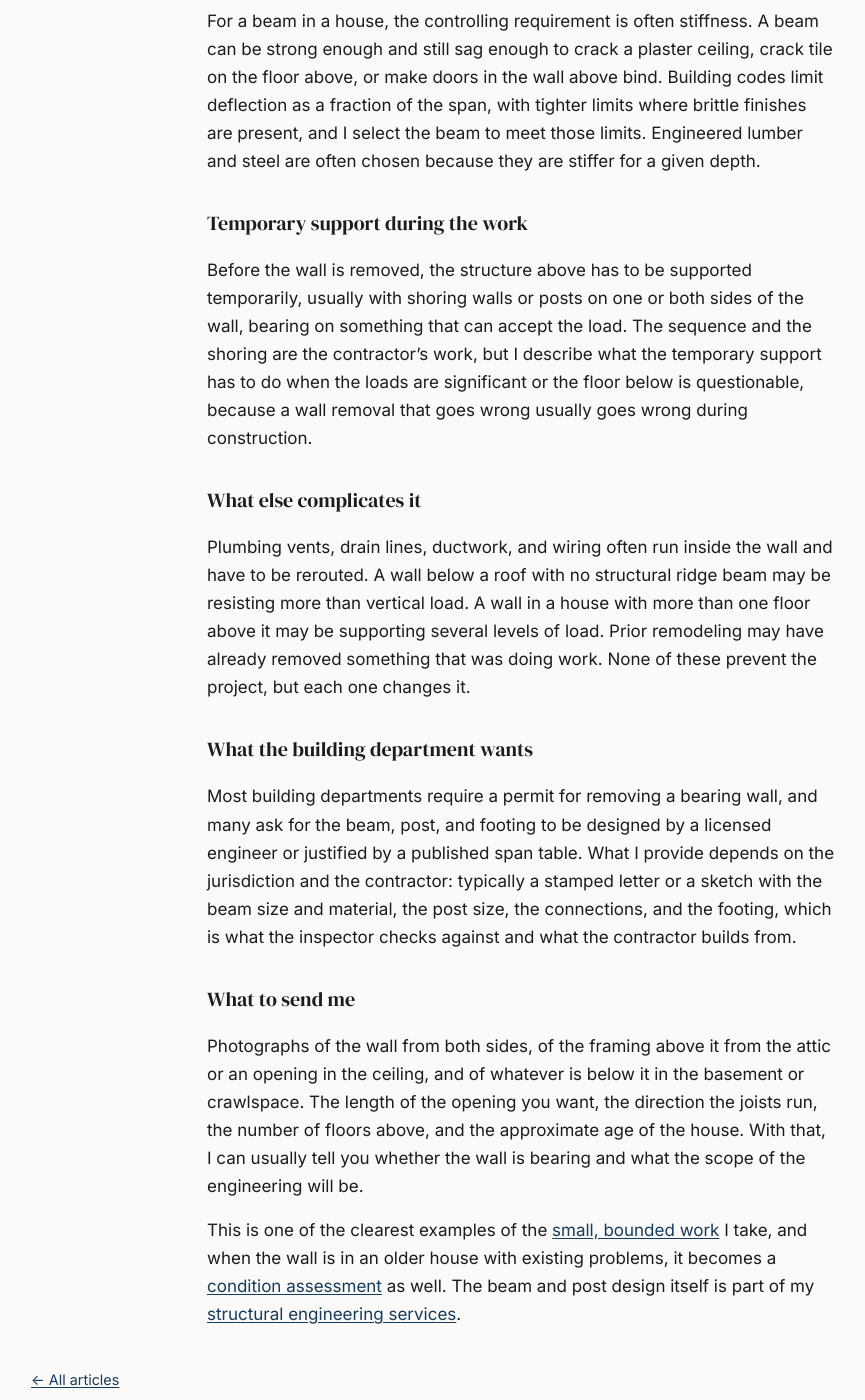
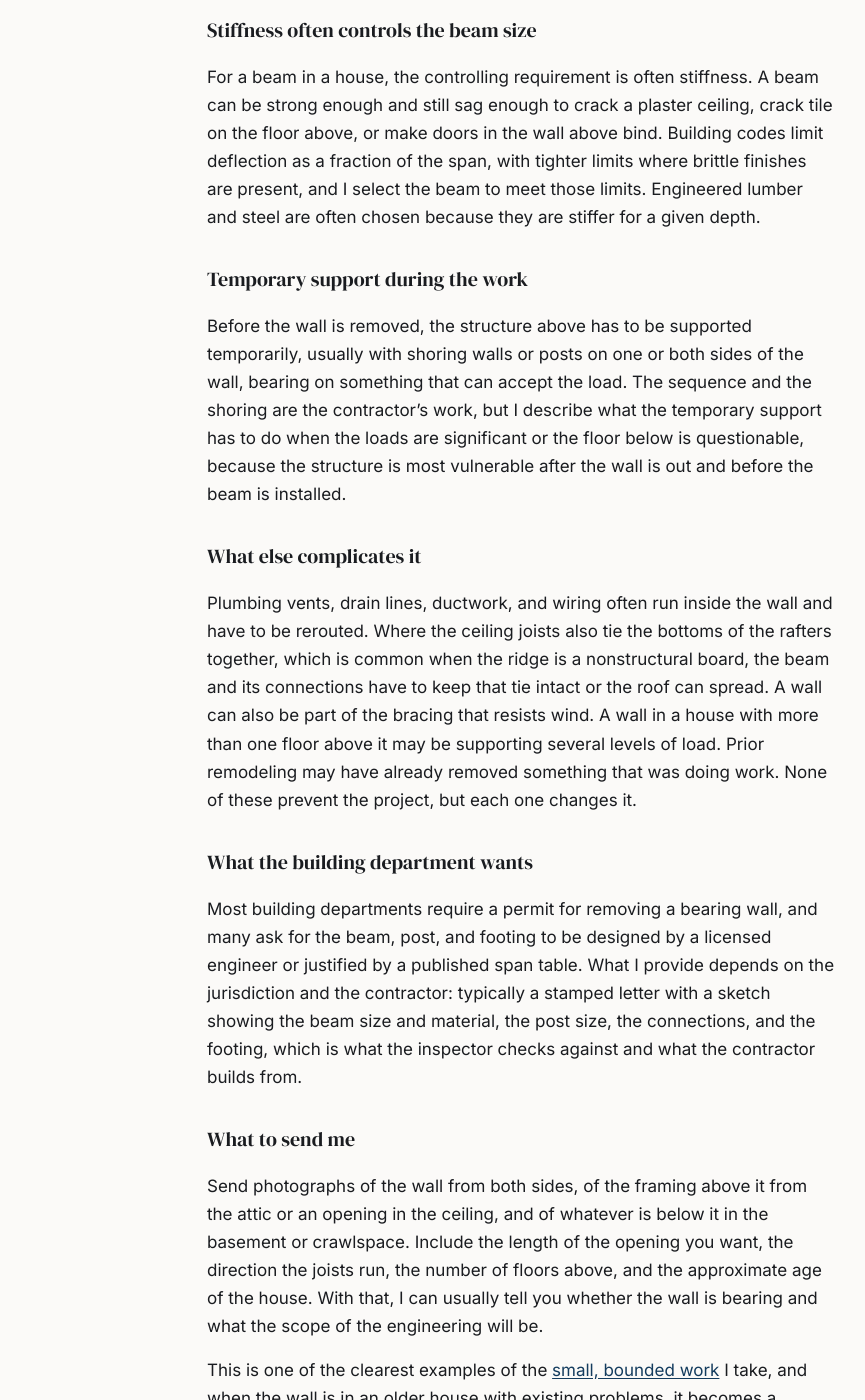
Before and after one commit to Ricyteach/ricyteach.github.io, a Jekyll site: the page built from _posts/2026-11-16-removing-a-wall.md, in a window 1280 px wide and 1400 px high, scrolled down 2065 px. Shown: the whole window, without its empty margins (223-1088 px from the left). Built offline with Jekyll 4.4.1, drawn with Linux system fonts in a browser that asks for light colours; some of the changed text lies outside the part shown.

Commit message:
Apply review corrections to the wall removal article
Co-Authored-By: Claude Opus 5.5 <noreply@anthropic.com>
Claude-Session: https://claude.ai/code/session_01HMKwxVjfvyLxUqznQqQryk

```diff
--- a/_posts/2026-11-16-removing-a-wall.md
+++ b/_posts/2026-11-16-removing-a-wall.md
@@ -16,9 +16,9 @@ Whether a wall is load bearing depends on what rests on top of it and what is un
 
 Above the wall, the question is whether floor joists, ceiling joists, or rafters bear on its top plate. Joists that run perpendicular to the wall and end on it, or lap over it, are supported by it. In the attic, ceiling joists that splice or overlap above a wall are a strong indication. A wall directly above it on the next floor usually means the upper wall is delivering load to it.
 
-Below the wall, the question is what supports it. A beam or a line of posts in the basement directly under the wall, or a wall in the basement or crawlspace in the same position, suggests the wall is part of a load path down to the foundation. A wall near the middle of a house, running parallel to the ridge, is frequently bearing for exactly this reason.
+Below the wall, the question is what supports it. A beam or a line of posts in the basement directly under the wall, or a wall in the basement or crawlspace in the same position, suggests the wall is part of a load path down to the foundation. A wall near the middle of a house, running parallel to the ridge, is frequently bearing, because floor and ceiling joists commonly span from the exterior walls to it.
 
-There are exceptions in both directions. A wall can be bearing even where the joists run parallel to it, because a beam or a post elsewhere may be delivering a concentrated load to it. A wall can sit directly under joists without supporting them, because the joists span past it. Older houses that have been remodeled before often contain framing that does not match any of the usual patterns. Opening the ceiling or looking from the attic and the basement settles questions that guessing cannot.
+There are exceptions in both directions. A wall can be bearing even where the joists run parallel to it, because a beam or a post elsewhere may be delivering a concentrated load to it. A wall can sit directly under joists without supporting them, because the joists span past it. Older houses that have been remodeled before often contain framing that does not match any of the usual patterns. Opening the ceiling, or looking from the attic and the basement, shows the framing directly.
 
 ## Where the load goes
 
@@ -30,26 +30,26 @@ Those concentrated loads have to reach the ground. That means the post must bear
 
 The beam can be built up from dimensional lumber, made of engineered lumber such as laminated veneer lumber, or made of steel. The choice depends on the span, the load, the depth available, and how the beam will be installed.
 
-A dropped beam hangs below the ceiling with the joists resting on top of it. It is simpler to build and to support temporarily, and it leaves a visible beam across the opening. A flush beam sits within the depth of the ceiling framing, with the joists hung from its sides on metal hangers. It leaves a flat ceiling, it needs a deeper or stronger member for the same span, and the hangers and their fasteners become part of the design.
+A dropped beam hangs below the ceiling with the joists resting on top of it. It is simpler to build and to support temporarily, and it leaves a visible beam across the opening. A flush beam sits within the depth of the ceiling framing, with the joists hung from its sides on metal hangers. It leaves a flat ceiling, but its depth is limited to the depth of the ceiling framing, so it often needs steel or additional plies of engineered lumber for the same span, and the hangers and their fasteners become part of the design.
 
-## Deflection usually governs
+## Stiffness often controls the beam size
 
 For a beam in a house, the controlling requirement is often stiffness. A beam can be strong enough and still sag enough to crack a plaster ceiling, crack tile on the floor above, or make doors in the wall above bind. Building codes limit deflection as a fraction of the span, with tighter limits where brittle finishes are present, and I select the beam to meet those limits. Engineered lumber and steel are often chosen because they are stiffer for a given depth.
 
 ## Temporary support during the work
 
-Before the wall is removed, the structure above has to be supported temporarily, usually with shoring walls or posts on one or both sides of the wall, bearing on something that can accept the load. The sequence and the shoring are the contractor's work, but I describe what the temporary support has to do when the loads are significant or the floor below is questionable, because a wall removal that goes wrong usually goes wrong during construction.
+Before the wall is removed, the structure above has to be supported temporarily, usually with shoring walls or posts on one or both sides of the wall, bearing on something that can accept the load. The sequence and the shoring are the contractor's work, but I describe what the temporary support has to do when the loads are significant or the floor below is questionable, because the structure is most vulnerable after the wall is out and before the beam is installed.
 
 ## What else complicates it
 
-Plumbing vents, drain lines, ductwork, and wiring often run inside the wall and have to be rerouted. A wall below a roof with no structural ridge beam may be resisting more than vertical load. A wall in a house with more than one floor above it may be supporting several levels of load. Prior remodeling may have already removed something that was doing work. None of these prevent the project, but each one changes it.
+Plumbing vents, drain lines, ductwork, and wiring often run inside the wall and have to be rerouted. Where the ceiling joists also tie the bottoms of the rafters together, which is common when the ridge is a nonstructural board, the beam and its connections have to keep that tie intact or the roof can spread. A wall can also be part of the bracing that resists wind. A wall in a house with more than one floor above it may be supporting several levels of load. Prior remodeling may have already removed something that was doing work. None of these prevent the project, but each one changes it.
 
 ## What the building department wants
 
-Most building departments require a permit for removing a bearing wall, and many ask for the beam, post, and footing to be designed by a licensed engineer or justified by a published span table. What I provide depends on the jurisdiction and the contractor: typically a stamped letter or a sketch with the beam size and material, the post size, the connections, and the footing, which is what the inspector checks against and what the contractor builds from.
+Most building departments require a permit for removing a bearing wall, and many ask for the beam, post, and footing to be designed by a licensed engineer or justified by a published span table. What I provide depends on the jurisdiction and the contractor: typically a stamped letter with a sketch showing the beam size and material, the post size, the connections, and the footing, which is what the inspector checks against and what the contractor builds from.
 
 ## What to send me
 
-Photographs of the wall from both sides, of the framing above it from the attic or an opening in the ceiling, and of whatever is below it in the basement or crawlspace. The length of the opening you want, the direction the joists run, the number of floors above, and the approximate age of the house. With that, I can usually tell you whether the wall is bearing and what the scope of the engineering will be.
+Send photographs of the wall from both sides, of the framing above it from the attic or an opening in the ceiling, and of whatever is below it in the basement or crawlspace. Include the length of the opening you want, the direction the joists run, the number of floors above, and the approximate age of the house. With that, I can usually tell you whether the wall is bearing and what the scope of the engineering will be.
 
 This is one of the clearest examples of the [small, bounded work](/articles/small-projects/) I take, and when the wall is in an older house with existing problems, it becomes a [condition assessment](/articles/condition-assessment/) as well. The beam and post design itself is part of my [structural engineering services](/structural-engineering/).
```
Also changed, not shown: other parts of _posts/2026-11-16-removing-a-wall.md (+1 -1 lines).
